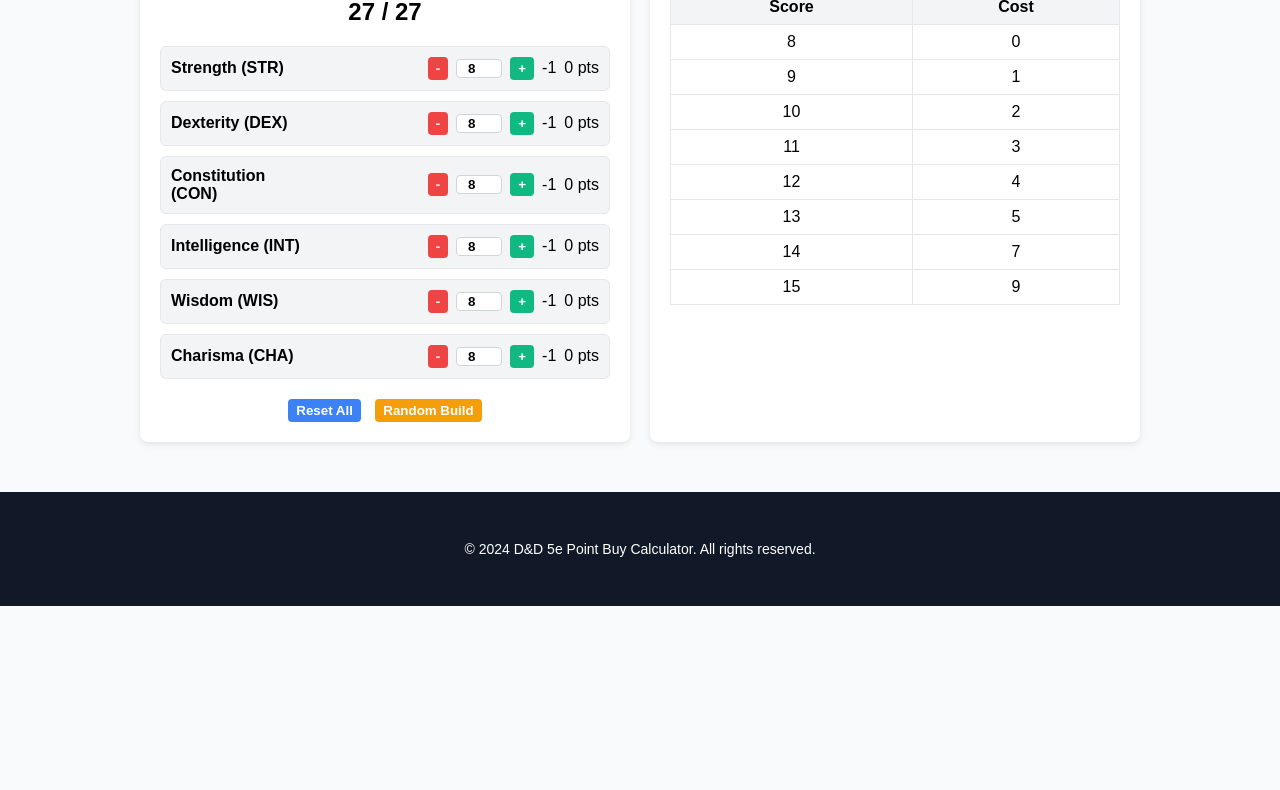
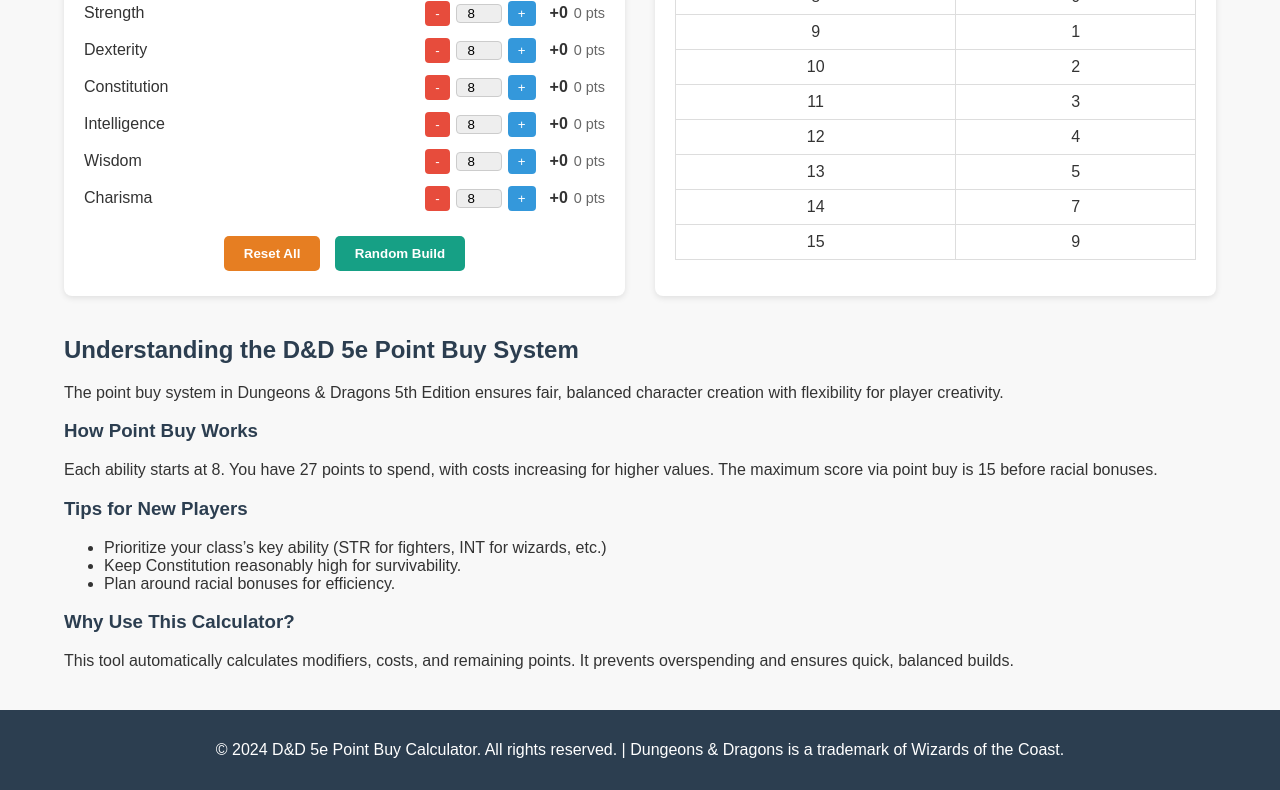
Before and after one commit to mhussainmemon83-hub/buy-5e-point-calculator, a website: page index.html in a window 1280 px wide. Shown: the part 265-1055 px from the top of the page. Before the commit the page ends 871 px from the top, so only its background shows below. Drawn offline with Linux system fonts and the light colour scheme.

Commit message:
Update index.html

```diff
--- a/index.html
+++ b/index.html
@@ -9,49 +9,66 @@
   <meta name="description" content="Free D&D 5e Point Buy Calculator for character creation. Calculate ability scores with the official 27-point system. Includes modifiers, costs, and character optimization tips.">
   <meta name="keywords" content="D&D 5e point buy calculator, dungeons and dragons character creator, ability score calculator, DND point buy system, 5th edition character builder">
   <meta name="author" content="D&D Tools">
+  <meta name="robots" content="index, follow">
 
-  <!-- CSS Embedded -->
+  <!-- CSS -->
   <style>
-    body { font-family: Arial, sans-serif; margin:0; padding:0; background:#f9fafb; }
-    .container { max-width:1000px; margin:auto; padding:20px; }
-    .header { text-align:center; background:#1f2937; color:white; padding:20px; }
-    .header-title { margin:0; font-size:28px; }
-    .header-subtitle { margin:5px 0 0; font-size:16px; color:#d1d5db; }
-    .calculator-grid { display:flex; flex-wrap:wrap; gap:20px; margin-top:20px; }
-    .calculator-section, .cost-table-section { flex:1; min-width:300px; background:#fff; padding:20px; border-radius:8px; box-shadow:0 2px 6px rgba(0,0,0,.1); }
-    .points-display { text-align:center; margin-bottom:20px; }
-    .points-counter { font-size:24px; font-weight:bold; }
-    .abilities-container { display:flex; flex-direction:column; gap:10px; }
-    .ability-row { display:flex; justify-content:space-between; align-items:center; padding:10px; border:1px solid #e5e7eb; border-radius:6px; background:#f3f4f6; }
-    .ability-label { font-weight:bold; width:140px; }
-    .ability-controls { display:flex; align-items:center; gap:8px; }
-    .ability-input { width:40px; text-align:center; border:1px solid #d1d5db; border-radius:4px; background:white; font-weight:bold; }
-    button { padding:4px 8px; border:none; border-radius:4px; cursor:pointer; font-weight:bold; }
-    .btn-increase { background:#10b981; color:white; }
-    .btn-decrease { background:#ef4444; color:white; }
-    .btn-reset { background:#3b82f6; color:white; margin-right:10px; }
-    .btn-random { background:#f59e0b; color:white; }
-    .action-buttons { margin-top:20px; text-align:center; }
-    table { width:100%; border-collapse:collapse; margin-top:10px; }
-    th, td { border:1px solid #e5e7eb; padding:8px; text-align:center; }
-    th { background:#f3f4f6; }
-    .footer { text-align:center; padding:15px; margin-top:30px; background:#111827; color:white; font-size:14px; }
+    body { font-family: Arial, sans-serif; margin: 0; padding: 0; background: #f8f8f8; color: #333; }
+    .container { width: 90%; max-width: 1200px; margin: auto; }
+    header { background: #2c3e50; color: #fff; padding: 20px 0; text-align: center; }
+    .header-title { margin: 0; font-size: 2rem; }
+    .header-subtitle { margin: 5px 0 0; font-size: 1rem; }
+
+    .calculator-grid { display: flex; gap: 30px; margin-top: 30px; flex-wrap: wrap; }
+    .calculator-section, .cost-table-section {
+      background: #fff; padding: 20px; border-radius: 8px; box-shadow: 0 2px 6px rgba(0,0,0,0.1); flex: 1;
+    }
+    .points-display { text-align: center; margin-bottom: 20px; }
+    .points-counter { font-size: 1.5rem; font-weight: bold; color: #27ae60; }
+
+    .ability-row { display: flex; align-items: center; justify-content: space-between; margin-bottom: 12px; }
+    .ability-label { flex: 1; }
+    .ability-controls { display: flex; align-items: center; gap: 6px; }
+    .ability-input { width: 40px; text-align: center; border: 1px solid #ccc; border-radius: 4px; background: #eee; }
+    .btn-increase, .btn-decrease {
+      background: #3498db; border: none; color: white; padding: 5px 10px; cursor: pointer; border-radius: 4px;
+    }
+    .btn-decrease { background: #e74c3c; }
+    .btn-increase:hover, .btn-decrease:hover { opacity: 0.8; }
+
+    .modifier { font-weight: bold; margin-left: 8px; }
+    .cost { color: #666; font-size: 0.9rem; }
+
+    .action-buttons { text-align: center; margin-top: 20px; }
+    .action-buttons button {
+      padding: 10px 20px; margin: 5px; border: none; border-radius: 5px; cursor: pointer; font-weight: bold;
+    }
+    .btn-reset { background: #e67e22; color: #fff; }
+    .btn-random { background: #16a085; color: #fff; }
+
+    table { width: 100%; border-collapse: collapse; }
+    th, td { border: 1px solid #ddd; padding: 8px; text-align: center; }
+    th { background: #2c3e50; color: #fff; }
+
+    .content-section { margin: 40px 0; }
+    .content-article h2, .content-article h3 { color: #2c3e50; }
+
+    footer { background: #2c3e50; color: #fff; text-align: center; padding: 15px 0; margin-top: 40px; }
   </style>
 </head>
 <body>
+
   <!-- Header -->
-  <header class="header">
-    <div class="container">
+  <header>
     <h1 class="header-title">D&D 5e Point Buy Calculator</h1>
     <p class="header-subtitle">Official 27-Point Character Creation System</p>
-    </div>
   </header>
 
-  <!-- Main Content -->
-  <main class="main">
-    <div class="container">
+  <!-- Main -->
+  <main class="container">
     <div class="calculator-grid">
-        <!-- Calculator Section -->
+
+      <!-- Calculator -->
       <div class="calculator-section">
         <div class="points-display">
           <h2>Points Remaining</h2>
@@ -59,75 +76,9 @@
         </div>
 
         <!-- Abilities -->
-          <div class="abilities-container">
-            <div class="ability-row" data-ability="strength">
-              <label class="ability-label">Strength (STR)</label>
-              <div class="ability-controls">
-                <button class="btn-decrease" onclick="decreaseAbility('strength')">-</button>
-                <input type="number" class="ability-input" value="8" readonly>
-                <button class="btn-increase" onclick="increaseAbility('strength')">+</button>
-                <span class="modifier">+0</span>
-                <span class="cost">0 pts</span>
-              </div>
-            </div>
+        <div id="abilities"></div>
 
-            <div class="ability-row" data-ability="dexterity">
-              <label class="ability-label">Dexterity (DEX)</label>
-              <div class="ability-controls">
-                <button class="btn-decrease" onclick="decreaseAbility('dexterity')">-</button>
-                <input type="number" class="ability-input" value="8" readonly>
-                <button class="btn-increase" onclick="increaseAbility('dexterity')">+</button>
-                <span class="modifier">+0</span>
-                <span class="cost">0 pts</span>
-              </div>
-            </div>
-
-            <div class="ability-row" data-ability="constitution">
-              <label class="ability-label">Constitution (CON)</label>
-              <div class="ability-controls">
-                <button class="btn-decrease" onclick="decreaseAbility('constitution')">-</button>
-                <input type="number" class="ability-input" value="8" readonly>
-                <button class="btn-increase" onclick="increaseAbility('constitution')">+</button>
-                <span class="modifier">+0</span>
-                <span class="cost">0 pts</span>
-              </div>
-            </div>
-
-            <div class="ability-row" data-ability="intelligence">
-              <label class="ability-label">Intelligence (INT)</label>
-              <div class="ability-controls">
-                <button class="btn-decrease" onclick="decreaseAbility('intelligence')">-</button>
-                <input type="number" class="ability-input" value="8" readonly>
-                <button class="btn-increase" onclick="increaseAbility('intelligence')">+</button>
-                <span class="modifier">+0</span>
-                <span class="cost">0 pts</span>
-              </div>
-            </div>
-
-            <div class="ability-row" data-ability="wisdom">
-              <label class="ability-label">Wisdom (WIS)</label>
-              <div class="ability-controls">
-                <button class="btn-decrease" onclick="decreaseAbility('wisdom')">-</button>
-                <input type="number" class="ability-input" value="8" readonly>
-                <button class="btn-increase" onclick="increaseAbility('wisdom')">+</button>
-                <span class="modifier">+0</span>
-                <span class="cost">0 pts</span>
-              </div>
-            </div>
-
-            <div class="ability-row" data-ability="charisma">
-              <label class="ability-label">Charisma (CHA)</label>
-              <div class="ability-controls">
-                <button class="btn-decrease" onclick="decreaseAbility('charisma')">-</button>
-                <input type="number" class="ability-input" value="8" readonly>
-                <button class="btn-increase" onclick="increaseAbility('charisma')">+</button>
-                <span class="modifier">+0</span>
-                <span class="cost">0 pts</span>
-              </div>
-            </div>
-          </div>
-
-          <!-- Action Buttons -->
+        <!-- Buttons -->
         <div class="action-buttons">
           <button class="btn-reset" onclick="resetAll()">Reset All</button>
           <button class="btn-random" onclick="randomBuild()">Random Build</button>
@@ -137,8 +88,9 @@
       <!-- Cost Table -->
       <div class="cost-table-section">
         <h3>Point Costs</h3>
-          <table class="cost-table">
-            <tr><th>Score</th><th>Cost</th></tr>
+        <table>
+          <thead><tr><th>Score</th><th>Cost</th></tr></thead>
+          <tbody>
             <tr><td>8</td><td>0</td></tr>
             <tr><td>9</td><td>1</td></tr>
             <tr><td>10</td><td>2</td></tr>
@@ -147,52 +99,110 @@
             <tr><td>13</td><td>5</td></tr>
             <tr><td>14</td><td>7</td></tr>
             <tr><td>15</td><td>9</td></tr>
+          </tbody>
         </table>
-        </div>
       </div>
     </div>
   </main>
 
+  <!-- Content -->
+  <section class="content-section">
+    <div class="container">
+      <article class="content-article">
+        <h2>Understanding the D&D 5e Point Buy System</h2>
+        <p>The point buy system in Dungeons & Dragons 5th Edition ensures fair, balanced character creation with flexibility for player creativity.</p>
+
+        <h3>How Point Buy Works</h3>
+        <p>Each ability starts at 8. You have 27 points to spend, with costs increasing for higher values. The maximum score via point buy is 15 before racial bonuses.</p>
+
+        <h3>Tips for New Players</h3>
+        <ul>
+          <li>Prioritize your class’s key ability (STR for fighters, INT for wizards, etc.)</li>
+          <li>Keep Constitution reasonably high for survivability.</li>
+          <li>Plan around racial bonuses for efficiency.</li>
+        </ul>
+
+        <h3>Why Use This Calculator?</h3>
+        <p>This tool automatically calculates modifiers, costs, and remaining points. It prevents overspending and ensures quick, balanced builds.</p>
+      </article>
+    </div>
+  </section>
+
   <!-- Footer -->
-  <footer class="footer">
-    <div class="container">
-      <p>&copy; 2024 D&D 5e Point Buy Calculator. All rights reserved.</p>
-    </div>
+  <footer>
+    <p>&copy; 2024 D&D 5e Point Buy Calculator. All rights reserved. | Dungeons & Dragons is a trademark of Wizards of the Coast.</p>
   </footer>
 
-  <!-- JavaScript Embedded -->
+  <!-- JavaScript -->
   <script>
-    const POINT_COSTS = {8:0,9:1,10:2,11:3,12:4,13:5,14:7,15:9};
-    const TOTAL_POINTS = 27;
-    let abilities = {strength:8,dexterity:8,constitution:8,intelligence:8,wisdom:8,charisma:8};
+    const abilities = ["Strength","Dexterity","Constitution","Intelligence","Wisdom","Charisma"];
+    const costs = {8:0,9:1,10:2,11:3,12:4,13:5,14:7,15:9};
+    let points = 27;
+    let scores = {};
+
+    const container = document.getElementById("abilities");
+
+    // Create rows dynamically
+    abilities.forEach(ability => {
+      scores[ability] = 8;
+      const row = document.createElement("div");
+      row.className = "ability-row";
+      row.innerHTML = `
+        <label class="ability-label">${ability}</label>
+        <div class="ability-controls">
+          <button class="btn-decrease" onclick="updateScore('${ability}',-1)">-</button>
+          <input type="number" value="8" readonly id="${ability}-score" class="ability-input">
+          <button class="btn-increase" onclick="updateScore('${ability}',1)">+</button>
+          <span id="${ability}-mod" class="modifier">+0</span>
+          <span id="${ability}-cost" class="cost">0 pts</span>
+        </div>
+      `;
+      container.appendChild(row);
+    });
 
     function getModifier(score){ return Math.floor((score-10)/2); }
-    function getRemainingPoints(){
-      let used=0; Object.values(abilities).forEach(v=>used+=POINT_COSTS[v]);
-      return TOTAL_POINTS-used;
+    function totalSpent(){ return abilities.reduce((sum,a)=>sum+costs[scores[a]],0); }
+
+    function updateScore(ability,change){
+      let newScore = scores[ability]+change;
+      if(newScore<8||newScore>15) return;
+      let newTotal = totalSpent()-costs[scores[ability]]+costs[newScore];
+      if(newTotal>27) return;
+
+      scores[ability] = newScore;
+      document.getElementById(ability+"-score").value=newScore;
+      document.getElementById(ability+"-mod").textContent = (getModifier(newScore)>=0?"+":"")+getModifier(newScore);
+      document.getElementById(ability+"-cost").textContent = costs[newScore]+" pts";
+      document.getElementById("remainingPoints").textContent = 27-newTotal;
     }
-    function updateAbilityDisplay(ability){
-      const row=document.querySelector(`[data-ability="${ability}"]`);
-      const input=row.querySelector('.ability-input');
-      const mod=row.querySelector('.modifier');
-      const cost=row.querySelector('.cost');
-      const score=abilities[ability];
-      input.value=score;
-      mod.textContent=getModifier(score)>=0?`+${getModifier(score)}`:getModifier(score);
-      cost.textContent=`${POINT_COSTS[score]} pts`;
+
+    function resetAll(){
+      abilities.forEach(a=>{
+        scores[a]=8;
+        document.getElementById(a+"-score").value=8;
+        document.getElementById(a+"-mod").textContent="+0";
+        document.getElementById(a+"-cost").textContent="0 pts";
+      });
+      document.getElementById("remainingPoints").textContent=27;
     }
-    function updateAllDisplays(){
-      Object.keys(abilities).forEach(a=>updateAbilityDisplay(a));
-      document.getElementById('remainingPoints').textContent=getRemainingPoints();
+
+    function randomBuild(){
+      resetAll();
+      let remaining=27;
+      while(remaining>0){
+        let a=abilities[Math.floor(Math.random()*abilities.length)];
+        let newScore=scores[a]+1;
+        if(newScore<=15){
+          let costNow=costs[scores[a]], costNew=costs[newScore];
+          if(remaining-(costNew-costNow)>=0){
+            scores[a]=newScore;
+            remaining-=(costNew-costNow);
+            updateScore(a,0);
           }
-    function canIncrease(a){let s=abilities[a]; if(s>=15)return false; let next=POINT_COSTS[s+1]-POINT_COSTS[s]; return getRemainingPoints()>=next;}
-    function canDecrease(a){return abilities[a]>8;}
-    function increaseAbility(a){ if(canIncrease(a)){ abilities[a]++; updateAllDisplays(); } }
-    function decreaseAbility(a){ if(canDecrease(a)){ abilities[a]--; updateAllDisplays(); } }
-    function resetAll(){ abilities={strength:8,dexterity:8,constitution:8,intelligence:8,wisdom:8,charisma:8}; updateAllDisplays(); }
-    function randomBuild(){ const builds=[{strength:12,dexterity:12,constitution:12,intelligence:12,wisdom:12,charisma:11},{strength:15,dexterity:13,constitution:14,intelligence:8,wisdom:10,charisma:10}]; abilities={...builds[Math.floor(Math.random()*builds.length)]}; updateAllDisplays(); }
-
-    document.addEventListener('DOMContentLoaded',updateAllDisplays);
+        }
+        if(remaining<=0) break;
+      }
+    }
   </script>
 </body>
 </html>
```
Lines whose indentation alone changed are shown as unchanged.
